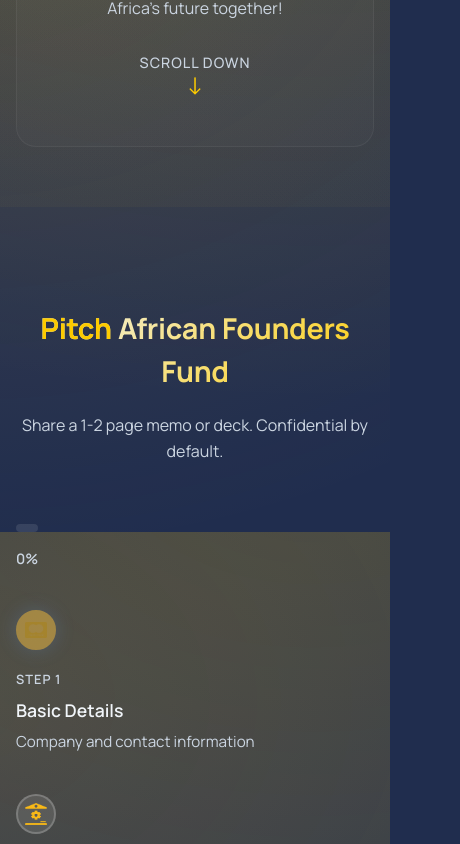
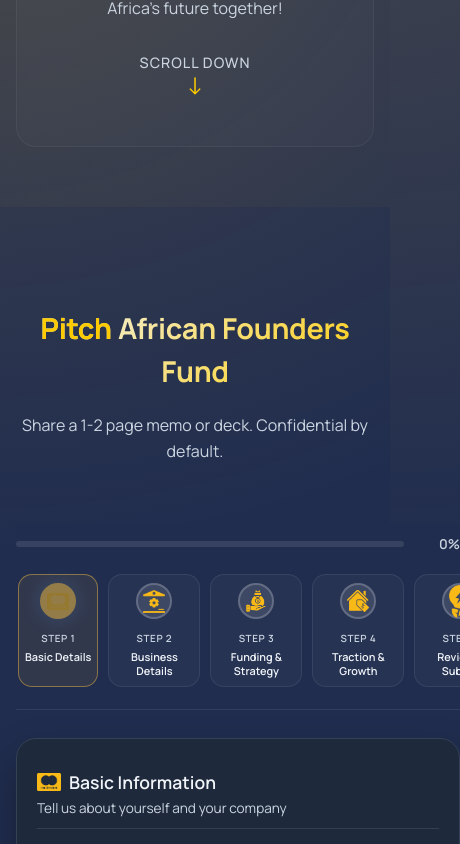
Before and after one commit to Weblanedev/Aff-capital, a Next.js app: page /contact in a window 390 px wide. Shown: the part 1156-2000 px from the top of the page, 460 px wide, since content can reach past the window. Built offline with nearby package versions, Linux system fonts and the light colour scheme; no server answers.

Commit message:
inner scrolling issue

```diff
--- a/app/(site)/layout.tsx
+++ b/app/(site)/layout.tsx
@@ -12,7 +12,7 @@
   return (
     <ToastProvider>
       <Navbar />
-      <main className="w-full min-w-0 overflow-x-hidden">
+      <main className="w-full min-w-0">
         <PageContent delayMs={DEFAULT_PAGE_SKELETON_DELAY_MS}>
           {children}
         </PageContent>
--- a/app/aff-theme.css
+++ b/app/aff-theme.css
@@ -17,15 +17,16 @@
   box-sizing: border-box;
 }
 
-html,
-body,
-#root {
-  height: 100%;
+html {
+  overflow-x: clip;
+  min-height: 100%;
 }
 
 body {
   margin: 0;
   min-width: 320px;
+  min-height: 100%;
+  overflow-x: clip;
   background: radial-gradient(
       1200px 800px at 80% -10%,
       rgba(253, 203, 0, 0.15),
@@ -56,6 +57,7 @@
   margin-right: auto;
   padding-left: 1rem;
   padding-right: 1rem;
+  /* Do not set overflow-x: hidden here — it forces overflow-y: auto (nested scroll) */
 }
 
 @media (min-width: 640px) {
@@ -2401,11 +2403,6 @@
   margin: 0 2px;
 }
 
-/* Ensure container doesn't cause text overflow */
-.container {
-  overflow-x: hidden;
-}
-
 /* Force proper spacing for hero text */
 .hero-headline .mb-2 {
   margin-bottom: 0.5rem !important;
--- a/app/components/Contact.css
+++ b/app/components/Contact.css
@@ -410,7 +410,9 @@
   width: 100%;
   background: linear-gradient(180deg, var(--accent), var(--accent-2));
   border-radius: 4px;
-  transition: height 0.6s cubic-bezier(0.4, 0, 0.2, 1);
+  transition:
+    height 0.6s cubic-bezier(0.4, 0, 0.2, 1),
+    width 0.6s cubic-bezier(0.4, 0, 0.2, 1);
   position: relative;
   bottom: 0;
 }
@@ -869,7 +871,7 @@
 @media (max-width: 900px) {
   .contact-content-wrapper {
     grid-template-columns: 1fr;
-    gap: 40px;
+    gap: 24px;
   }
 
   .contact-title {
@@ -878,43 +880,141 @@
 
   .stepper-section {
     flex-direction: column;
-    gap: 20px;
+    gap: 16px;
+    position: sticky;
+    top: 4.25rem;
+    z-index: 30;
+    background: var(--bg);
+    padding: 12px 0 16px;
+    margin-bottom: 4px;
+    border-bottom: 1px solid rgba(255, 255, 255, 0.08);
   }
 
   .vertical-progress {
+    flex-direction: row;
+    align-items: center;
+    gap: 12px;
+    width: 100%;
     margin-top: 0;
   }
 
   .progress-bar-vertical {
-    width: 100%;
-    height: 8px;
-    min-height: 8px;
+    flex: 1;
+    width: auto;
+    height: 6px;
+    min-height: 6px;
   }
 
   .progress-fill-vertical {
-    width: 100%;
-    height: 8px;
+    height: 100% !important;
+    background: linear-gradient(90deg, var(--accent), var(--accent-2));
+  }
+
+  .progress-fill-vertical::after {
+    background: linear-gradient(
+      90deg,
+      transparent,
+      rgba(255, 255, 255, 0.3),
+      transparent
+    );
+    animation: shimmer-horizontal 2s infinite;
+  }
+
+  @keyframes shimmer-horizontal {
+    0% {
+      transform: translateX(-100%);
+    }
+    100% {
+      transform: translateX(100%);
+    }
   }
 
   .progress-text-vertical {
     writing-mode: horizontal-tb;
     transform: none;
+    flex-shrink: 0;
+    min-width: 2.75rem;
+    text-align: right;
+    font-size: 0.85rem;
   }
 
   .stepper-progress {
+    display: flex;
+    flex-direction: row;
+    align-items: stretch;
+    gap: 10px;
     width: 100%;
+    overflow-x: auto;
+    overflow-y: hidden;
+    scroll-snap-type: x mandatory;
+    -webkit-overflow-scrolling: touch;
+    scrollbar-width: none;
+    padding: 4px 2px 8px;
+  }
+
+  .stepper-progress::-webkit-scrollbar {
+    display: none;
   }
 
   .stepper-step {
+    flex: 0 0 auto;
     flex-direction: column;
-    align-items: flex-start;
-    gap: 16px;
-    padding: 24px 0;
-    min-height: 60px;
+    align-items: center;
+    text-align: center;
+    gap: 8px;
+    min-width: 5.5rem;
+    max-width: 6.5rem;
+    padding: 10px 8px;
+    min-height: auto;
+    scroll-snap-align: center;
+    border-radius: 14px;
+    border: 1px solid rgba(255, 255, 255, 0.08);
+    background: rgba(255, 255, 255, 0.03);
+    transition:
+      border-color 0.25s ease,
+      background 0.25s ease;
+  }
+
+  .stepper-step.active {
+    border-color: rgba(245, 191, 69, 0.45);
+    background: rgba(245, 191, 69, 0.08);
+  }
+
+  .stepper-step.completed {
+    border-color: rgba(253, 203, 0, 0.35);
   }
 
   .step-indicator {
     margin-right: 0;
+  }
+
+  .step-icon {
+    width: 40px;
+    height: 40px;
+  }
+
+  .step-content {
+    width: 100%;
+  }
+
+  .step-number {
+    font-size: 0.62rem;
+    letter-spacing: 0.06em;
+    margin-bottom: 4px;
+  }
+
+  .step-title {
+    font-size: 0.72rem;
+    line-height: 1.25;
+    margin-bottom: 0;
+  }
+
+  .step-description {
+    display: none;
+  }
+
+  .form-section {
+    margin-top: 0;
   }
 
   .form-grid {
@@ -946,22 +1046,24 @@
     font-size: 1rem;
   }
 
+  .stepper-section {
+    top: 4rem;
+    padding: 10px 0 14px;
+  }
+
   .stepper-step {
-    padding: 20px 0;
-    min-height: 50px;
+    min-width: 5rem;
+    max-width: 5.75rem;
+    padding: 8px 6px;
   }
 
   .step-icon {
-    width: 40px;
-    height: 40px;
+    width: 36px;
+    height: 36px;
   }
 
   .step-title {
-    font-size: 1.1rem;
-  }
-
-  .form-section {
-    margin-top: 40px;
+    font-size: 0.68rem;
   }
 
   .form-section-header {
--- a/app/components/Contact.tsx
+++ b/app/components/Contact.tsx
@@ -1,6 +1,6 @@
 "use client";
 
-import { useState } from "react";
+import { useState, useEffect, useRef } from "react";
 import { toast } from "react-toastify";
 import "./Contact.css";
 import AffIcon from "./AffIcon";
@@ -137,6 +137,23 @@
     },
   ];
 
+  const activeStepIndex = steps.findIndex((step) => step.active);
+  const stepperRef = useRef<HTMLDivElement>(null);
+
+  useEffect(() => {
+    const stepper = stepperRef.current;
+    if (!stepper) return;
+
+    const activeEl = stepper.querySelector(".stepper-step.active");
+    if (activeEl instanceof HTMLElement) {
+      activeEl.scrollIntoView({
+        behavior: "smooth",
+        inline: "center",
+        block: "nearest",
+      });
+    }
+  }, [activeStepIndex, progressPercentage]);
+
   return (
     <section id="contact" className="section">
       <div className="container">
@@ -155,7 +172,10 @@
               <div className="progress-bar-vertical">
                 <div
                   className="progress-fill-vertical"
-                  style={{ height: `${progressPercentage}%` }}
+                  style={{
+                    height: `${progressPercentage}%`,
+                    width: `${progressPercentage}%`,
+                  }}
                 />
               </div>
               <span className="progress-text-vertical">
@@ -163,7 +183,7 @@
               </span>
             </div>
 
-            <div className="stepper-progress">
+            <div className="stepper-progress" ref={stepperRef}>
               {steps.map((step, index) => (
                 <div
                   key={step.id}
--- a/app/components/Hero.tsx
+++ b/app/components/Hero.tsx
@@ -56,7 +56,7 @@
   ];
 
   return (
-    <header className="relative min-h-screen w-screen -ml-[calc(50vw-50%)] -mr-[calc(50vw-50%)]">
+    <header className="relative min-h-screen w-full max-w-[100vw] overflow-x-clip">
       {/* Full Background Carousel */}
       <div className="absolute inset-0 z-0">
         <Carousel
@@ -197,10 +197,9 @@
 
               {/* Sectors Grid */}
               <div
-                className="flex flex-col px-1 overflow-hidden"
+                className="flex flex-col px-1 overflow-hidden pointer-events-none"
                 style={{
-                  height: "calc(100% - -20px)",
-                  animation: "autoScroll 15s ease-in-out infinite",
+                  animation: isVisible ? "autoScroll 15s ease-in-out infinite" : "none",
                 }}
               >
                 {sectors.map((sector) => (
--- a/app/lib/assets.ts
+++ b/app/lib/assets.ts
@@ -31,12 +31,12 @@
 export const HERO_CAROUSEL = [
   AFF_PHOTOS.adeolu,
   AFF_PHOTOS.markusVenture,
-  AFF_PHOTOS.hector,
+  AFF_PHOTOS.andreas,
   AFF_PHOTOS.stephen,
   AFF_PHOTOS.towfiqu,
   AFF_PHOTOS.austin,
   AFF_PHOTOS.jason,
-  AFF_PHOTOS.andreas,
+  AFF_PHOTOS.markus,
 ] as const;
 
 export type AffIconKey = keyof typeof AFF_ICONS;
```
